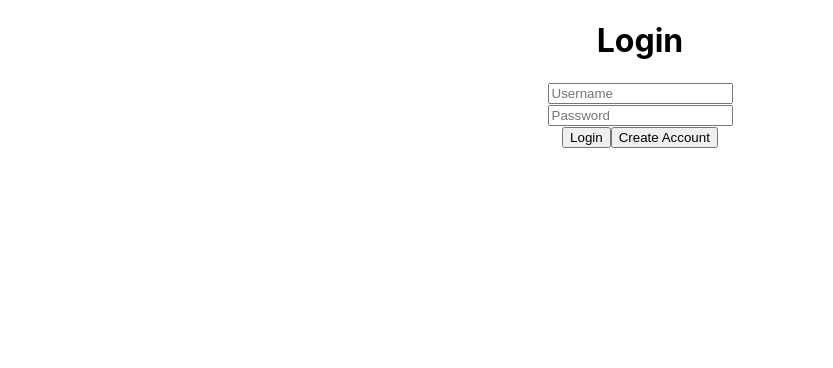
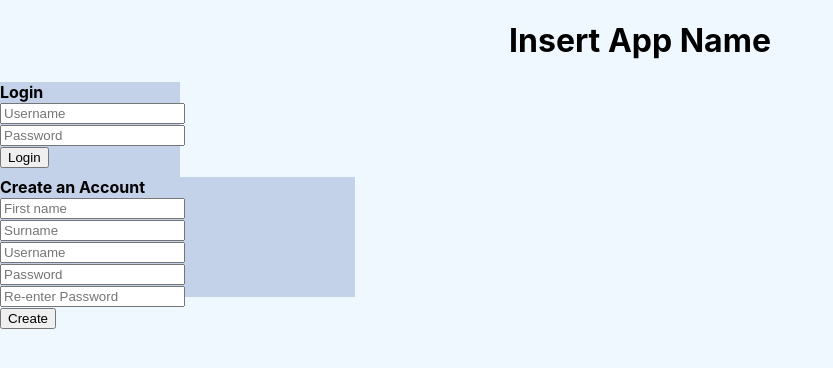
Before and after one commit to ica778/I-LOVE-ICICS, a React (Create React App) app in the folder my-app/: page / in a window 1280 px wide. Shown: the top 368 px of the page, without its empty margins (0-833 px from the left). Built offline with nearby package versions, Linux system fonts and the light colour scheme.

Commit message:
create account form added to login page

```diff
--- a/my-app/package.json
+++ b/my-app/package.json
@@ -8,7 +8,7 @@
     "@testing-library/user-event": "^13.5.0",
     "react": "^18.1.0",
     "react-dom": "^18.1.0",
-    "react-scripts": "5.0.1",
+    "react-scripts": "^5.0.1",
     "web-vitals": "^2.1.4"
   },
   "scripts": {
--- a/my-app/src/App.js
+++ b/my-app/src/App.js
@@ -1,6 +1,6 @@
 import logo from './logo.svg';
 import './App.css';
-import LoginPage from './components/LoginPage';
+import LoginPage from './components/LoginPage'
 
 function App() {
   return (
--- /dev/null
+++ b/my-app/src/components/CreateAccount.js
@@ -0,0 +1,23 @@
+import './style.css';
+
+function CreateAccount() {
+    return (
+        <div className="CreateAccount">
+            <form>
+                <b>Create an Account</b>
+                <br />
+                <input placeholder="First name" size="20"/>
+                <input placeholder="Surname" size="20"/>
+                <br />
+                <input placeholder="Username" size="20"/>
+                <br />
+                <input placeholder="Password" size="20"/>
+                <input placeholder="Re-enter Password" size="20"/>
+                <br />
+                <button>Create</button>
+            </form>
+        </div>
+    );
+}
+
+export default CreateAccount;
--- a/my-app/src/components/LoginCredentials.js
+++ b/my-app/src/components/LoginCredentials.js
@@ -1,18 +1,14 @@
 import './style.css';
 
 function LoginCredentials() {
-     return (
-        <div>
-            <h1>Login</h1>
+    return (
+        <div className="LoginCredentials">
             <form>
-                <input placeholder="Username"/>
-                <br />
-                <input placeholder="Password"/>
+                <b>Login</b>
+                <input placeholder="Username" size="20"/>
+                <input placeholder="Password" size="20"/>
+                <button>Login</button>
             </form>
-            <div>
-                <button>Login</button>
-                <button>Create Account</button>
-            </div>
         </div>
     );
 }
--- a/my-app/src/components/LoginPage.js
+++ b/my-app/src/components/LoginPage.js
@@ -1,10 +1,13 @@
+import CreateAccount from './CreateAccount';
 import LoginCredentials from './LoginCredentials';
-import './style.css';
+import './style.css'
 
 function LoginPage() {
   return (
-    <div>
+    <div className="LoginPageInputs">
+      <h1>Insert App Name</h1>
       <LoginCredentials />
+      <CreateAccount />
     </div>
   );
 }
--- a/my-app/src/components/style.css
+++ b/my-app/src/components/style.css
@@ -0,0 +1,24 @@
+.LoginCredentials {
+    background-color: rgba(18, 50, 146, 0.2);
+    width: 180px;
+    height: 95px;
+    text-align: left;
+}
+
+.CreateAccount {
+    background-color: rgba(18, 50, 146, 0.2);
+    width: 355px;
+    height: 120px;
+    display: flex;
+    text-align: left;
+}
+
+.LoginPageInputs {
+    background-color: aliceblue;
+    left:0;
+    right:0;
+    top:0;
+    bottom:0;
+    position: absolute;
+    margin: auto;
+}
```
Also changed, not shown: 1 other file (tests, documents, lock files or other folders).
